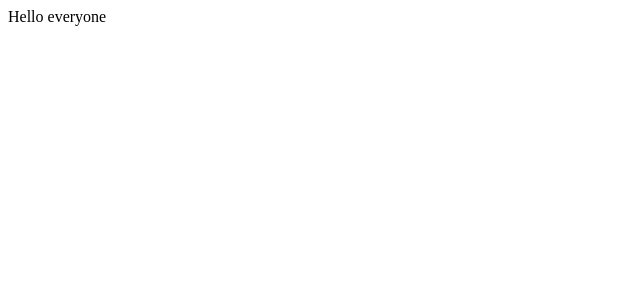
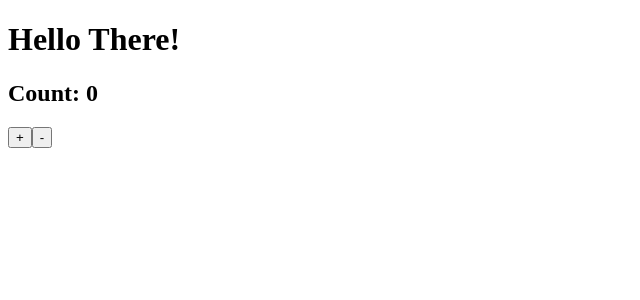
Before and after one commit to itsrojasleon/react-boilerplate, a React app: page / in a window 1280 px wide. Shown: the top 300 px of the page, without its empty margins (0-640 px from the left). Built offline with nearby package versions, Linux system fonts and the light colour scheme; the HTML template or start-up script is replaced by a standard one.

Commit message:
Support proposed javascript features with babel plugins

```diff
--- a/package.json
+++ b/package.json
@@ -21,6 +21,7 @@
   "devDependencies": {
     "@babel/cli": "^7.2.3",
     "@babel/core": "^7.2.2",
+    "@babel/plugin-proposal-class-properties": "^7.2.3",
     "@babel/preset-env": "^7.2.3",
     "@babel/preset-react": "^7.0.0",
     "babel-loader": "^8.0.4",
--- a/src/App.js
+++ b/src/App.js
@@ -1,9 +1,17 @@
 import React from 'react';
 
 class App extends React.Component {
+  state = {
+    count: 0
+  }
   render() {
     return (
-      <div>Hello everyone</div>
+      <div>
+        <h1>Hello There!</h1>
+        <h2>Count: {this.state.count}</h2>
+        <button onClick={() => this.setState(state => ({ count: state.count + 1 }))}>+</button>
+        <button onClick={() => this.setState(state => ({ count: state.count - 1 }))}>-</button>
+      </div>
     );
   }
 }
--- a/webpack.config.base.js
+++ b/webpack.config.base.js
@@ -14,7 +14,8 @@
         loader: 'babel-loader',
         exclude: /node_modules/,
         options: {
-          presets: ['@babel/preset-env', '@babel/preset-react']
+          presets: ['@babel/preset-env', '@babel/preset-react'],
+          plugins: ['@babel/plugin-proposal-class-properties']
         }
       }
     ]
--- a/webpack.config.dev.js
+++ b/webpack.config.dev.js
@@ -5,5 +5,6 @@
   mode: 'development',
   devServer: {
     port: 3000
-  }
+  },
+  devtool: 'source-map'
 })
```
Also changed, not shown: 1 other file (tests, documents, lock files or other folders).
